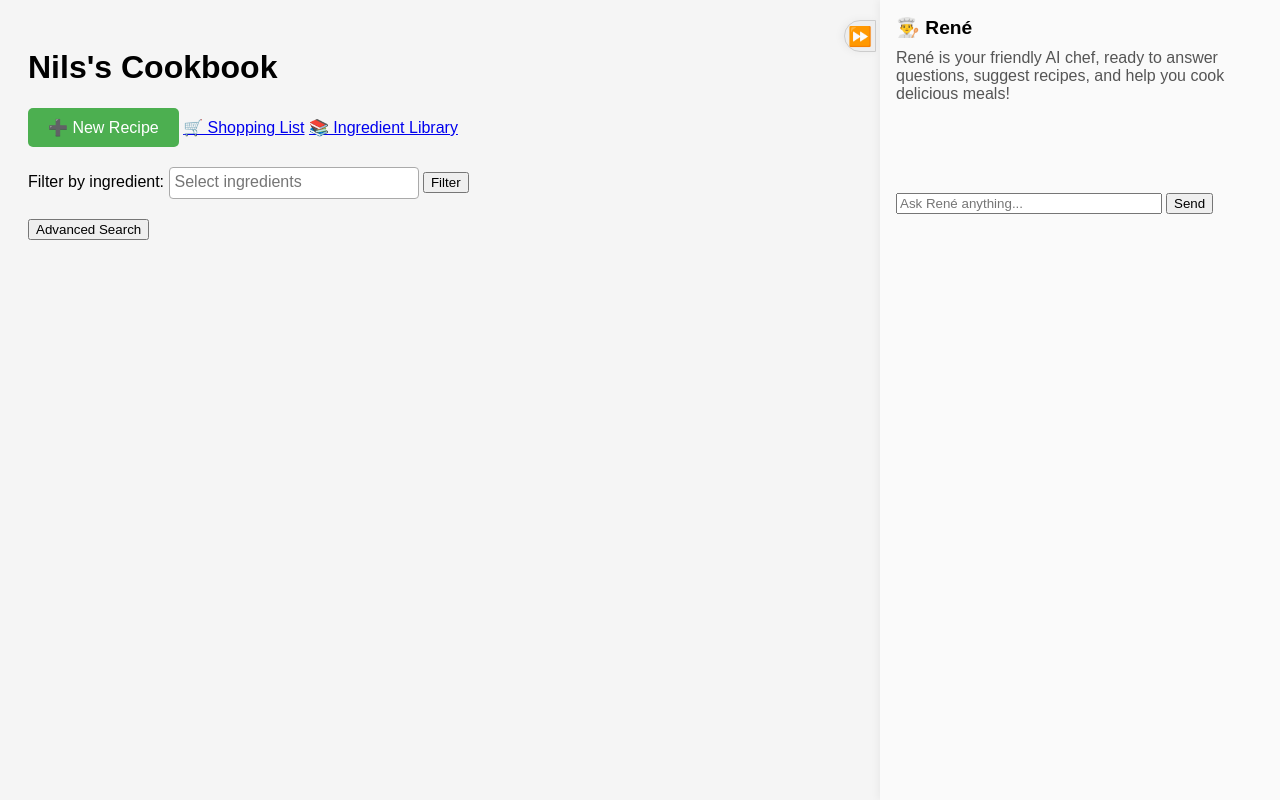
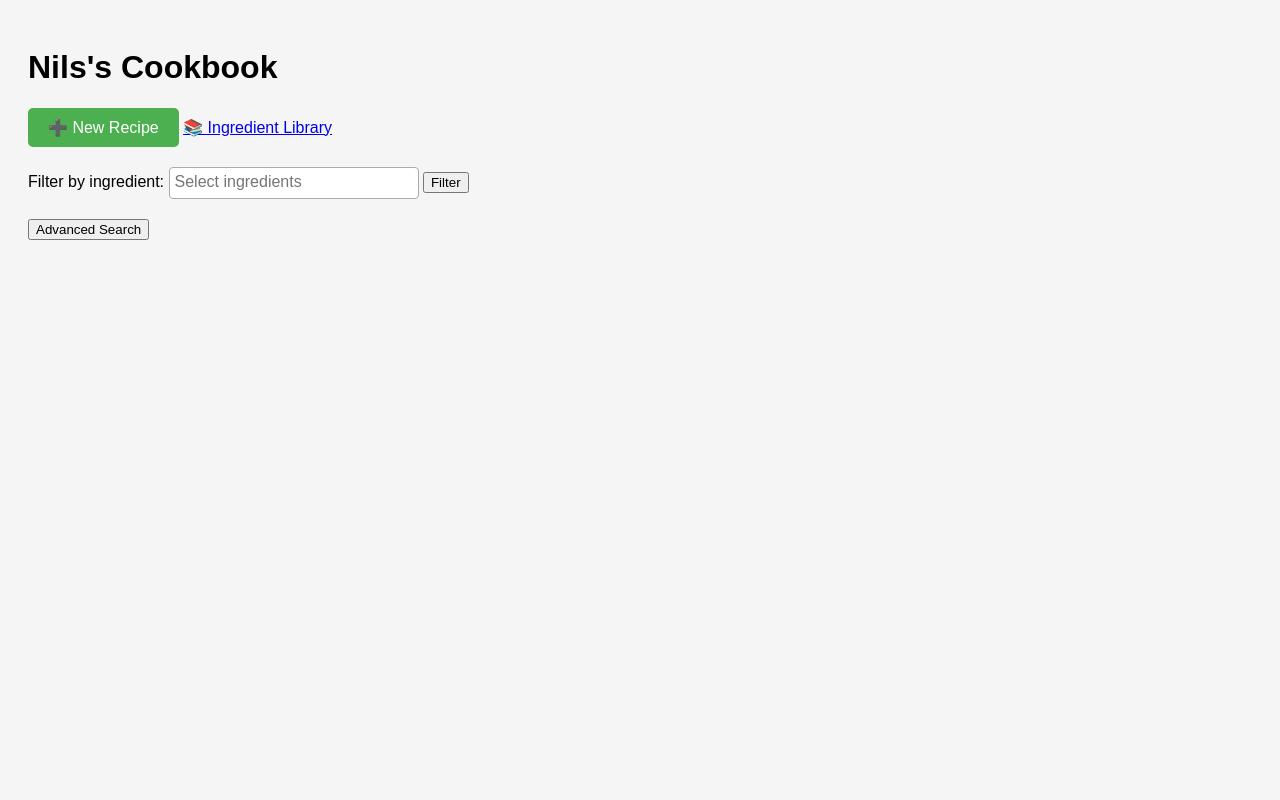
Before and after one commit to stranger-nils/recipe-db, a Flask app: template templates/index.html in a window 1280 px wide. Run offline with Flask 3, Linux system fonts and the light colour scheme; the template is opened without the code that fills it, so the values that code supplies are empty; some libraries are stand-ins or nearby versions.

Commit message:
Remove AI chat (René) and shopping list functionality
- Delete chat_widget.html and shopping_list.html templates
- Remove /chat, /shopping_list, and all related routes from app.py
- Remove OpenAI client, Flask-Session, and session usage
- Remove shopping list button from recipe detail view
- Remove shopping list nav link from index
- Remove openai and Flask-Session from requirements.txt

Co-Authored-By: Claude Sonnet 4.6 <noreply@anthropic.com>

```diff
--- a/app.py
+++ b/app.py
@@ -1,8 +1,6 @@
 from dotenv import load_dotenv
-from openai import OpenAI
 import os
-from flask import Flask, request, render_template, session, redirect, url_for
-from flask_session import Session
+from flask import Flask, request, render_template, redirect, url_for
 from werkzeug.utils import secure_filename
 from sqlalchemy import create_engine, text
 from sqlalchemy.engine import Result
@@ -11,10 +9,7 @@ from supabase import create_client, Client
 
 load_dotenv()
 
-client = OpenAI()
-
 app = Flask(__name__)
-app.secret_key = os.getenv("FLASK_SECRET_KEY")
 
 UPLOAD_FOLDER = 'static/uploads'
 ALLOWED_EXTENSIONS = {'png', 'jpg', 'jpeg', 'gif'}
@@ -49,10 +44,6 @@ if USE_SUPABASE:
     supabase: Client = create_client(SUPABASE_URL, SUPABASE_API_KEY)
     SUPABASE_BUCKET = "recipe-images"
 
-
-# Use server-side session storage
-app.config['SESSION_TYPE'] = 'filesystem'
-Session(app)
 
 default_sql_query = (
     "SELECT DISTINCT\n"
@@ -137,50 +128,6 @@ def sql_sandbox():
             columns = []
 
     return render_template('sql.html', result=result, error=error, query=query, columns=columns)
-
-@app.route('/chat', methods=['POST'])
-def chat():
-    user_input = request.form['message'].strip()
-    SYSTEM_PROMPT = (
-        "You are René, an AI sous chef. "
-        "Your role is to support the user (the head chef) with professional, accurate, and encouraging culinary help. "
-        "Be concise by default; expand with steps or deeper detail when asked. "
-        "Offer small, thoughtful improvements (seasoning, technique, presentation) without being bossy. "
-        "Use a warm, confident tone; light culinary metaphors are okay. End with a supportive note when it fits.\n\n"
-        "RECIPE OUTPUT CONTRACT (IMPORTANT):\n"
-        "- If the user asks for a recipe, a variation of a recipe, or a full method for a dish, "
-        "you MUST output exactly two sections with these exact headings:\n"
-        "Ingredients:\n"
-        "Instructions:\n"
-        "- Under 'Ingredients:', list one ingredient per line in the form: "
-        "\"<amount> <unit> <ingredient>\" (no bullets). Examples: \"200 g spaghetti\", \"1 tbsp olive oil\". "
-        "If unit is not applicable, omit it: \"1 lemon\".\n"
-        "- Under 'Instructions:', provide a numbered method using Arabic numerals, like:\n"
-        "1. Step one\n"
-        "2. Step two\n"
-        "3. ...\n"
-        "- Do not include any other sections (no 'Notes', no 'Servings') unless the user explicitly asks.\n"
-        "- If the user asks only for ideas/tips (not a full recipe), answer normally without the two sections.\n"
-        "- If the user asks for partial info (e.g., only ingredients), supply only what was asked — still honoring the format where relevant.\n"
-    )
-
-    if 'chat_history' not in session:
-        session['chat_history'] = [
-            {"role": "system", "content": SYSTEM_PROMPT}
-        ]
-
-    session['chat_history'].append({"role": "user", "content": user_input})
-
-    response = client.chat.completions.create(
-            model="gpt-5",
-            messages=session['chat_history']
-        )
-    reply = response.choices[0].message.content
-
-    session['chat_history'].append({"role": "assistant", "content": reply})
-    session.modified = True
-
-    return reply
 
 @app.route('/recipe/<int:recipe_id>')
 def recipe_detail(recipe_id):
@@ -359,78 +306,6 @@ def delete_recipe(recipe_id):
         conn.execute(text('DELETE FROM recipe WHERE id=:id'), {'id': recipe_id})
     return redirect(url_for('index'))
 
-@app.route('/add_to_shopping_list/<int:recipe_id>', methods=['POST'])
-def add_to_shopping_list(recipe_id):
-    shopping_list = session.get('shopping_list', {})
-    shopping_list[str(recipe_id)] = shopping_list.get(str(recipe_id), 0) + 1
-    session['shopping_list'] = shopping_list
-    return redirect(url_for('shopping_list'))
-
-@app.route('/shopping_list', methods=['GET', 'POST'])
-def shopping_list():
-
-    shopping_list = session.get('shopping_list', {})
-    recipes = []
-    ingredients_map = {}
-
-    with engine.connect() as conn:
-        for recipe_id, qty in shopping_list.items():
-            recipe = conn.execute(text('SELECT * FROM recipe WHERE id=:id'), {'id': recipe_id}).mappings().first()
-            if recipe:
-                recipes.append({'recipe': recipe, 'qty': qty})
-
-                rows = conn.execute(text('''
-                    SELECT i.name, ri.amount, ri.unit, i.grocery_category, i.kitchen_staple
-                    FROM recipe_ingredient ri
-                    JOIN ingredient i ON ri.ingredient_id = i.id
-                    WHERE ri.recipe_id = :id
-                '''), {'id': recipe_id}).mappings().all()
-                for ing in rows:
-                    key = (ing['name'], ing['unit'], ing['grocery_category'], ing['kitchen_staple'])
-                    try:
-                        amt = float(ing['amount']) * qty
-                    except:
-                        amt = f"{ing['amount']} x {qty}"
-                    if key in ingredients_map:
-                        try:
-                            ingredients_map[key] += amt
-                        except:
-                            ingredients_map[key] = f"{ingredients_map[key]}, {amt}"
-                    else:
-                        ingredients_map[key] = amt
-
-    sorted_items = sorted(
-        ingredients_map.items(),
-        key=lambda item: (
-            not item[0][3],
-            item[0][2] or '',
-            item[0][0]
-        )
-    )
-
-    return render_template('shopping_list.html', recipes=recipes, sorted_items=sorted_items)
-
-@app.route('/update_shopping_list/<int:recipe_id>/<action>', methods=['POST'])
-def update_shopping_list(recipe_id, action):
-    shopping_list = session.get('shopping_list', {})
-    rid = str(recipe_id)
-    if rid in shopping_list:
-        if action == 'increase':
-            shopping_list[rid] += 1
-        elif action == 'decrease':
-            shopping_list[rid] = max(1, shopping_list[rid] - 1)
-    session['shopping_list'] = shopping_list
-    return redirect(url_for('shopping_list'))
-
-@app.route('/remove_from_shopping_list/<int:recipe_id>', methods=['POST'])
-def remove_from_shopping_list(recipe_id):
-    shopping_list = session.get('shopping_list', {})
-    rid = str(recipe_id)
-    if rid in shopping_list:
-        del shopping_list[rid]
-    session['shopping_list'] = shopping_list
-    return redirect(url_for('shopping_list'))
-
 @app.route('/ingredient_library', methods=['GET', 'POST'])
 def ingredient_library():
 
--- a/requirements.txt
+++ b/requirements.txt
@@ -1,7 +1,5 @@
 Flask
-Flask-Session
 python-dotenv
-openai
 gunicorn
 werkzeug
 sqlalchemy>=2
--- a/templates/chat_widget.html
+++ /dev/null
@@ -1,93 +0,0 @@
-<style>
-#rene-sidebar {
-    position: fixed;
-    top: 0;
-    right: 0;
-    width: 400px;
-    max-width: 90vw;
-    height: 100vh;
-    background: #fafafa;
-    box-shadow: -2px 0 8px rgba(0,0,0,0.05);
-    z-index: 1000;
-    transition: transform 0.3s;
-    display: flex;
-    flex-direction: column;
-}
-#rene-sidebar.collapsed {
-    transform: translateX(100%);
-}
-#rene-toggle {
-    position: absolute;
-    left: -36px;
-    top: 20px;
-    width: 32px;
-    height: 32px;
-    border-radius: 16px 0 0 16px;
-    background: #eee;
-    border: 1px solid #ccc;
-    cursor: pointer;
-    font-size: 1.2em;
-    z-index: 1001;
-    display: flex;
-    align-items: center;
-    justify-content: center;
-    box-shadow: -2px 0 8px rgba(0,0,0,0.05);
-}
-</style>
-<div id="rene-sidebar">
-    <button id="rene-toggle">⏩</button>
-    <div style="padding: 16px;">
-        <span style="font-size: 1.2em; font-weight: bold;">👨‍🍳 René</span>
-        <p style="color: #555; margin-top: 10px; margin-bottom: 20px;">
-            René is your friendly AI chef, ready to answer questions, suggest recipes, and help you cook delicious meals!
-        </p>
-        <div id="chat-output" style="min-height:60px; margin-bottom:10px;"></div>
-        <form id="chat-form">
-            <input id="chat-input" type="text" placeholder="Ask René anything..." style="width:70%;" required>
-            <button type="submit">Send</button>
-        </form>
-    </div>
-</div>
-<script>
-if (!window.reneChatLoaded) {
-    document.addEventListener('DOMContentLoaded', function() {
-        const sidebar = document.getElementById('rene-sidebar');
-        const toggleBtn = document.getElementById('rene-toggle');
-        let collapsed = false;
-        if (toggleBtn) {
-            toggleBtn.addEventListener('click', function() {
-                collapsed = !collapsed;
-                if (collapsed) {
-                    sidebar.classList.add('collapsed');
-                    toggleBtn.innerText = '⏪';
-                } else {
-                    sidebar.classList.remove('collapsed');
-                    toggleBtn.innerText = '⏩';
-                }
-            });
-        }
-        // Chat logic
-        const chatForm = document.getElementById('chat-form');
-        if (chatForm) {
-            chatForm.addEventListener('submit', async function(e) {
-                e.preventDefault();
-                const input = document.getElementById('chat-input').value;
-                const responseDiv = document.getElementById('chat-output');
-                responseDiv.innerText = "Thinking...";
-
-                const formData = new FormData();
-                formData.append("message", input);
-
-                const response = await fetch("/chat", {
-                    method: "POST",
-                    body: formData
-                });
-
-                const text = await response.text();
-                responseDiv.innerText = text;
-            });
-        }
-    });
-    window.reneChatLoaded = true;
-}
-</script>
--- a/templates/index.html
+++ b/templates/index.html
@@ -11,9 +11,6 @@
     <script src="https://cdn.jsdelivr.net/npm/select2@4.1.0-rc.0/dist/js/select2.min.js"></script>
     <style>
         body { font-family: Arial; padding: 20px; background: #f5f5f5; }
-        .main-layout { display: flex; gap: 40px; }
-        .main-content { flex: 2; }
-        .sidebar { flex: 1; max-width: 400px; min-width: 200px; }
         .filter-container { margin-bottom: 20px; }
         .recipe-grid {
             display: grid;
@@ -94,11 +91,9 @@
     </style>
 </head>
 <body>
-    <div class="main-layout">
-        <div class="main-content">
+    <div>
             <h1>Nils's Cookbook</h1>
             <a href="{{ url_for('new_recipe') }}" style="display:inline-block; margin-bottom:20px; padding:10px 20px; background:#4CAF50; color:white; border-radius:5px; text-decoration:none;">➕ New Recipe</a>
-            <a href="{{ url_for('shopping_list') }}">🛒 Shopping List</a>
             <a href="{{ url_for('ingredient_library') }}">📚 Ingredient Library</a>
             <form method="get" class="filter-container">
                 <label for="ingredients">Filter by ingredient:</label>
@@ -155,10 +150,6 @@
                 </a>
                 {% endfor %}
             </div>
-        </div>
-        <div class="sidebar">
-            {% include 'chat_widget.html' %}
-        </div>
     </div>
 </body>
 </html>
--- a/templates/recipe_detail.html
+++ b/templates/recipe_detail.html
@@ -60,9 +60,6 @@
                 <form action="{{ url_for('delete_recipe', recipe_id=recipe['id']) }}" method="post" style="display:inline;">
                     <button type="submit" onclick="return confirm('Are you sure you want to delete this recipe?');" style="background: #ffdddd; color: #a00; border: 1px solid #a00; border-radius: 5px; padding: 8px 16px; font-size: 18px; margin-left: 10px;">🗑️ Delete</button>
                 </form>
-                <form action="{{ url_for('add_to_shopping_list', recipe_id=recipe['id']) }}" method="post" style="display:inline;">
-                    <button type="submit" style="background: #e0ffe0; color: #080; border: 1px solid #080; border-radius: 5px; padding: 8px 16px; font-size: 18px; margin-left: 10px;">🛒 Add to Shopping List</button>
-                </form>
             </div>
         </div>
         <h1>{{ recipe['title'] }}</h1>
@@ -90,6 +87,5 @@
         <p><strong>Tags:</strong> {{ recipe['tags'] }}</p>
     </div>
 </div>
-{% include 'chat_widget.html' %}
 </body>
 </html>
```
Also changed, not shown: templates/shopping_list.html (deleted, +0 -71 lines).
